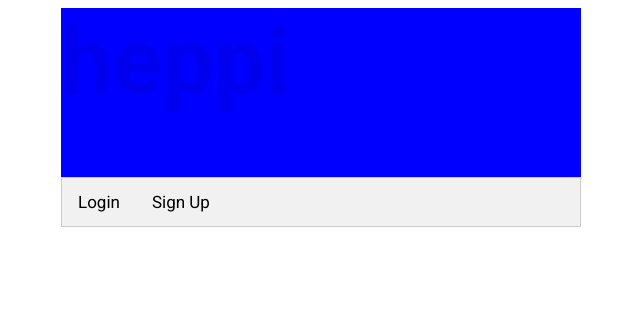
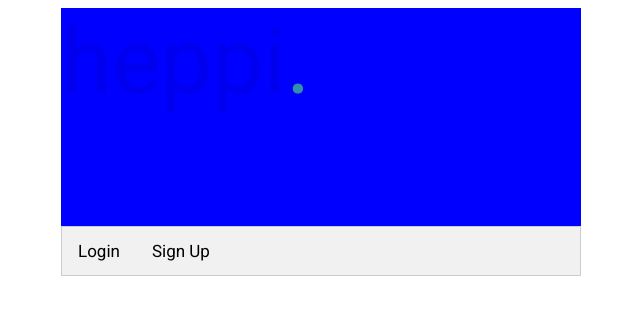
Before and after one commit to gracejiang/heppi, a Django app: page /splash/ in a window 1280 px wide. Shown: the top 315 px of the page, without its empty margins (47-687 px from the left). Run offline with Django 3.2, Linux system fonts and the light colour scheme.

Commit message:
styling again ;-;

```diff
--- a/main/static/css/base.css
+++ b/main/static/css/base.css
@@ -23,6 +23,7 @@ ul {
     margin: 0;
     padding: 0;
     overflow: hidden;
+    margin-bottom: 30px;
 }
 
 li {
--- a/main/static/css/splash.css
+++ b/main/static/css/splash.css
@@ -2,6 +2,7 @@
 #heppiTitle a {
     font-size: 92px;
     color: black;
+    font-weight: normal;
 }
 
 /* Style the tab */
--- a/main/templates/base.html
+++ b/main/templates/base.html
@@ -28,9 +28,8 @@
             <li class="nav-link active"><a href="/">heppi</a></li>
             <li class="nav-link"><a href="/">discover</a></li>
             <li class="nav-link" style="float:right; margin-right:0px"><a href="/logout">logout</a></li>
+            <li class="nav-link" style="float:right;"><a href="/">profile</a></li>
         </ul>
-
-
         {% block content %}
         {% endblock %}
     </body>
--- a/main/templates/main.html
+++ b/main/templates/main.html
@@ -10,11 +10,7 @@
 
     {% if user.is_authenticated %}
     <p style="font-size: 24px;">Welcome back, <b>{{ user.username }}</b>!</p>
-
     {% endif %}
-
-    <br><br>
-
 
     <form method="POST" action="/">
         {% csrf_token %}
--- a/main/templates/splash.html
+++ b/main/templates/splash.html
@@ -27,7 +27,8 @@
     <body>
         <div class="content">
 
-            <h1 id="heppiTitle"><a href="/">heppi</a></h1>
+            <p id="heppiTitle"><a href="/">heppi<span style="color:#328fa8;">.</span></a></p>
+            <br>
 
             <div class="tab">
                 <button class="tablinks" onclick="openTab(event, 'Login')" id="defaultOpen">Login</button>
```
Also changed, not shown: db.sqlite3.
